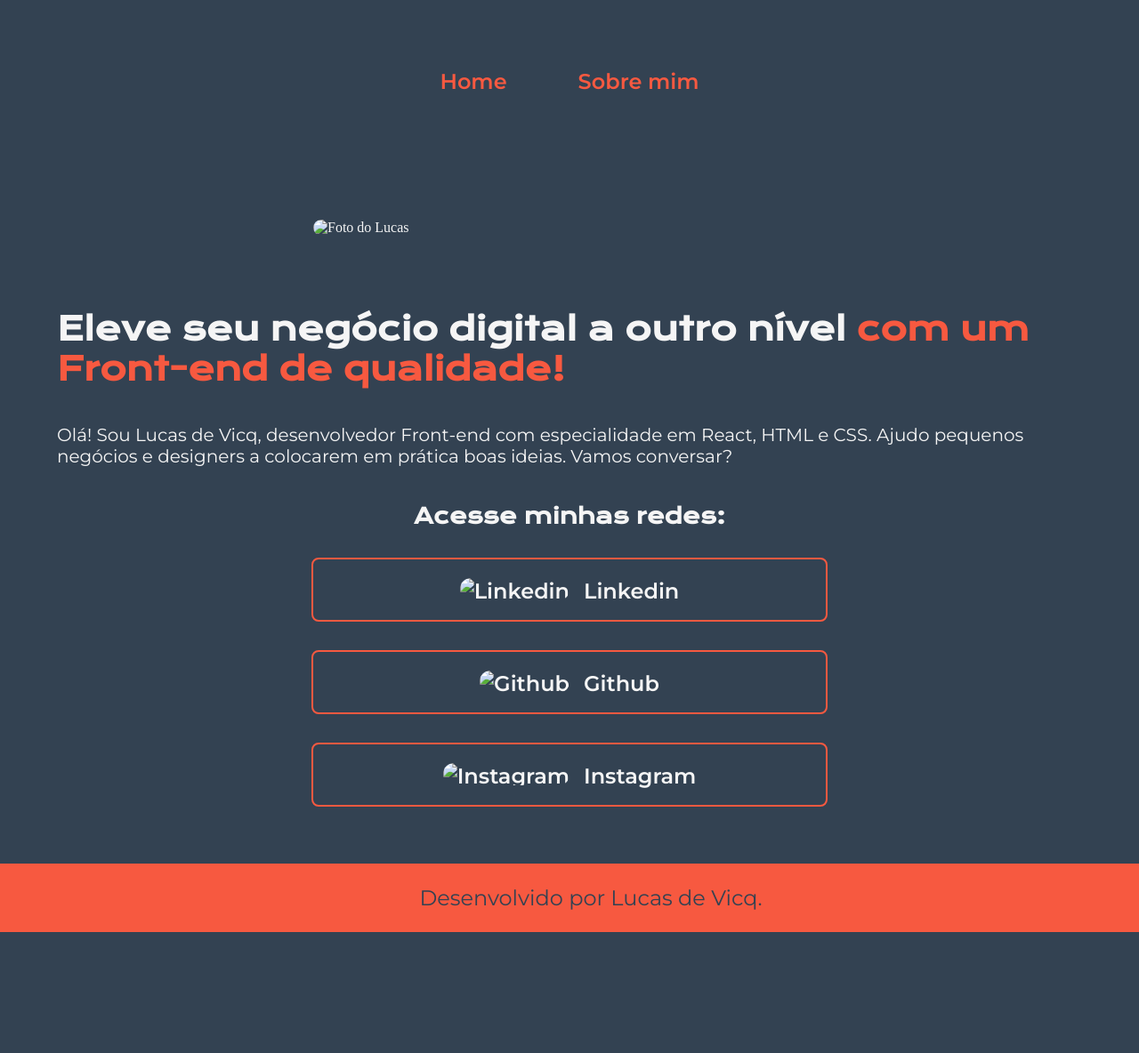
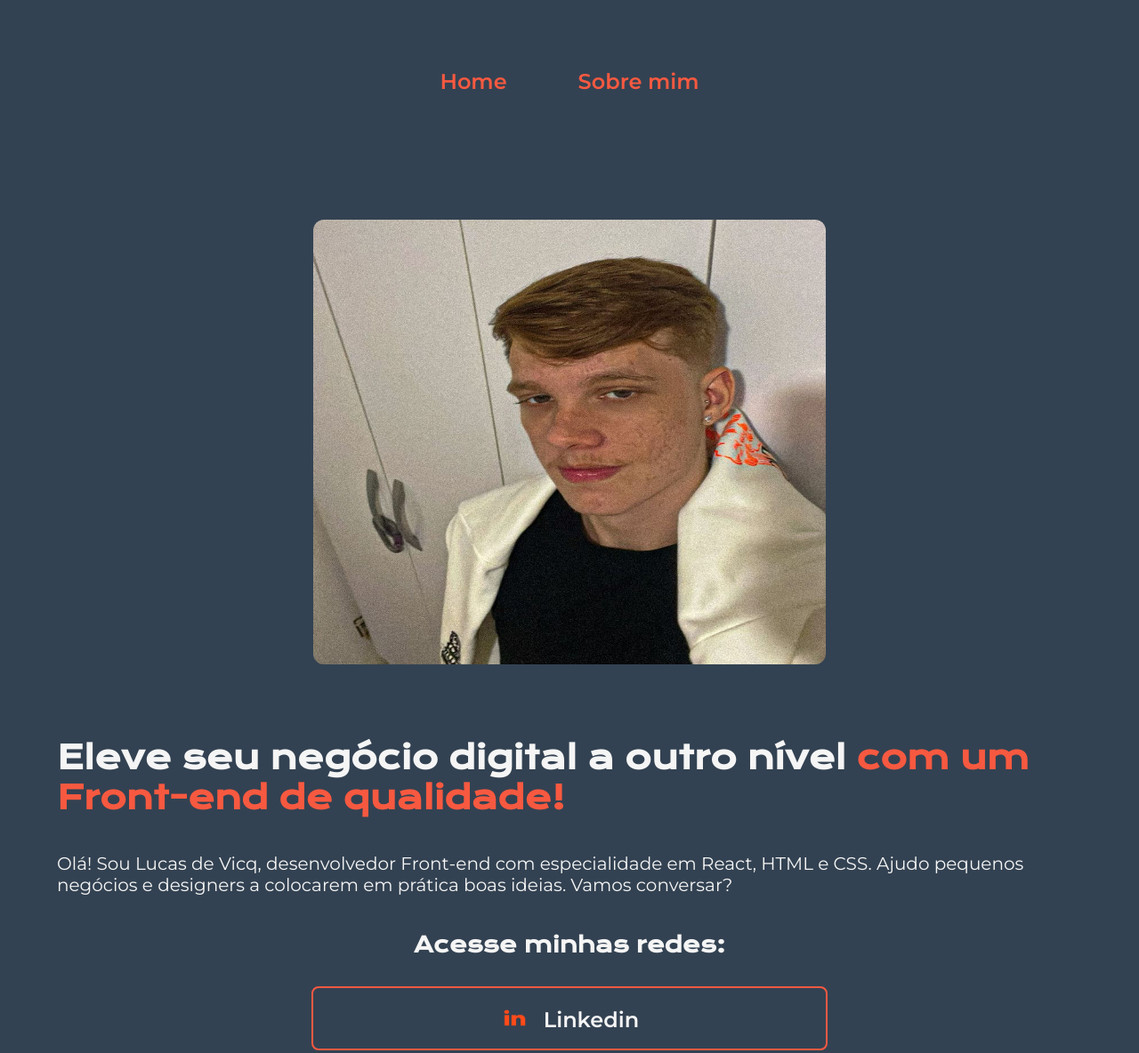
Before and after one commit to lucasdvicq/portfolio-alura, a plain HTML site: page index.html in a window 1280 px wide. Shown: the top 1184 px of the page at 89% size. Before the commit the page ends 1048 px from the top, so only its background shows below. Drawn offline with nearby package versions, Linux system fonts and the light colour scheme; files that its build step writes are made by us from their sources.

Commit message:
excluindo pastas

```diff
--- a/index.html
+++ b/index.html
@@ -3,7 +3,7 @@
     <head>
             <meta charset="UTF-8">
             <meta name="viewport" content="width=device-width, initial-scale=1.0">
-            <link rel="stylesheet" href="./estilos/style.css">
+            <link rel="stylesheet" href="style.css">
         <title>Portfolio</title>
     </head>
 
@@ -30,22 +30,22 @@
                 <div class="apresentacao__links">
                     <h2 class="apresentacao__links__subtitulo">Acesse minhas redes:</h2>
                     <a class="apresentacao__links__navegacao" href="https://www.linkedin.com/in/lucas-de-vicq/">
-                        <img src="./imagens/linkedin2.png" alt="Linkedin">
+                        <img src="linkedin2.png" alt="Linkedin">
                         Linkedin
                     </a>
                     <a class="apresentacao__links__navegacao" href="https://github.com/lucasdvicq">
-                        <img src="./imagens/github2.png" alt="Github">
+                        <img src="github2.png" alt="Github">
                         Github
                     </a>
                     </a>
                     <a class="apresentacao__links__navegacao" href="https://instagram.com/lucasdvicq">
-                        <img src="./imagens/instagram2.png" alt="Instagram">
+                        <img src="instagram2.png" alt="Instagram">
                         Instagram
                     </a>
 
                 </div>
             </section>
-            <img class="apresentacao__imagem" src="./imagens/lucas.png" alt="Foto do Lucas">
+            <img class="apresentacao__imagem" src="lucas.jpeg" alt="Foto do Lucas">
         </main>
         <footer class="rodape">Desenvolvido por Lucas de Vicq.</footer>
     </body>
```
Also changed, not shown: lucas.jpeg (added).
